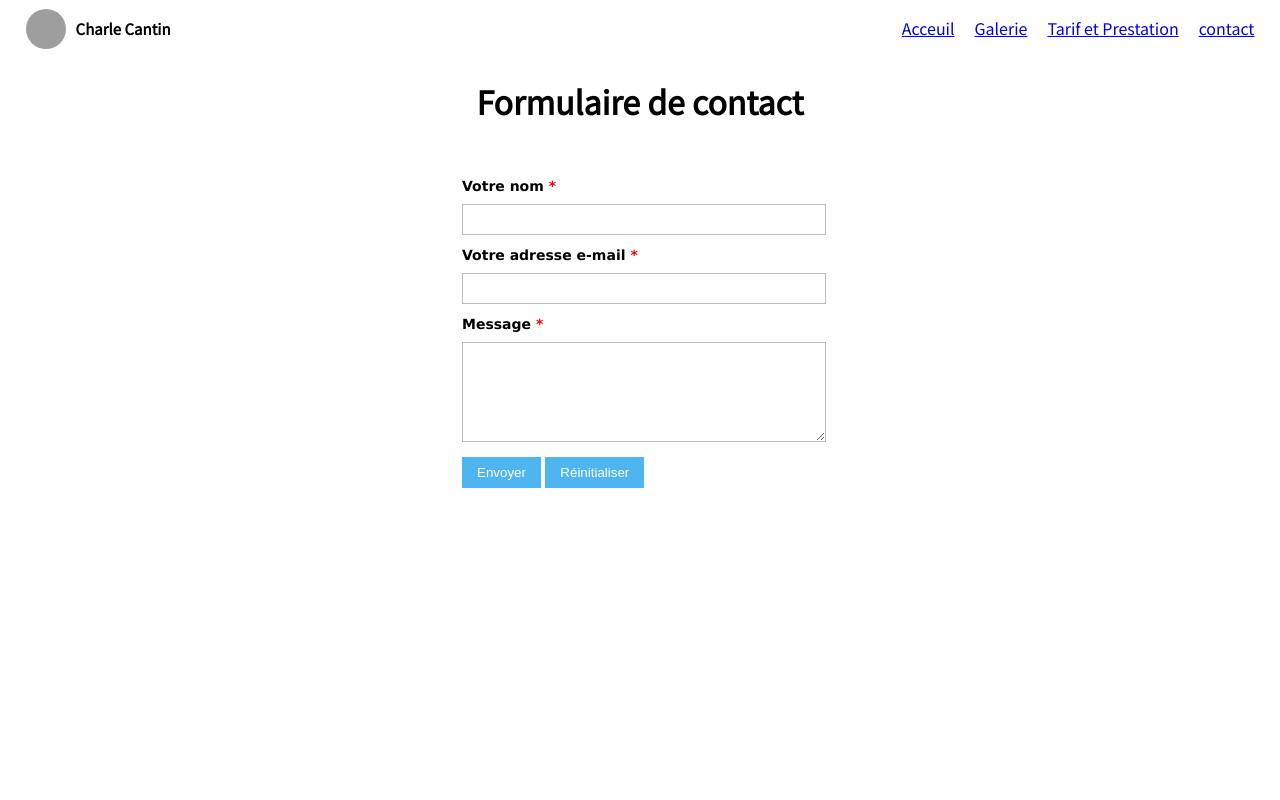
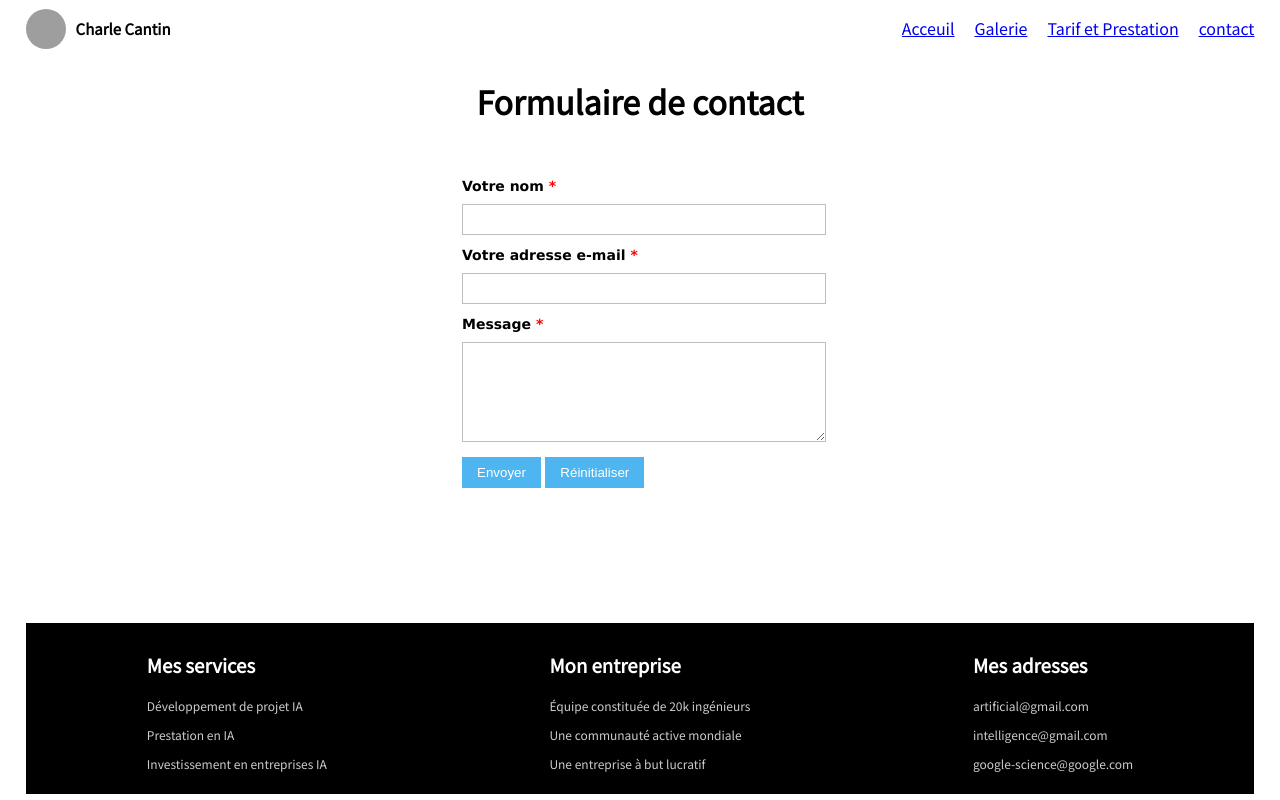
Before and after one commit to Papytow/port, a plain HTML site: page contact.html in a window 1280 px wide. Drawn offline with Linux system fonts and the light colour scheme; grey boxes are pictures that could not be loaded.

Commit message:
modification du style2.css et ajout du js

```diff
--- a/contact.html
+++ b/contact.html
@@ -131,7 +131,9 @@ textarea{
   background-color: #FFBABA;
 }
 </style>
+
 <!-- Fin du style -->
+
 </head>
 
 
@@ -195,5 +197,28 @@ textarea{
          </table>
       </form>
 
+      <!-- Footer -->
+
+      <footer>
+         <div class="colonne">
+             <h3>Mes services</h3>
+             <p>Développement de projet IA</p>
+             <p>Prestation en IA</p>
+             <p>Investissement en entreprises IA</p>
+         </div>
+         <div class="colonne">
+             <h3>Mon entreprise</h3>
+             <p>Équipe constituée de 20k ingénieurs</p>
+             <p>Une communauté active mondiale</p>
+             <p>Une entreprise à but lucratif</p>
+         </div>
+         <div class="colonne">
+             <h3>Mes adresses</h3>
+             <p>artificial@gmail.com</p>
+             <p>intelligence@gmail.com</p>
+             <p>google-science@google.com</p>
+         </div>
+     </footer>
+
 </body>
 </html>
```
Also changed, not shown: galerie.html (+7 -21 lines), style2.css (added, +21 -0 lines), tarif.html (+22 -0 lines).
